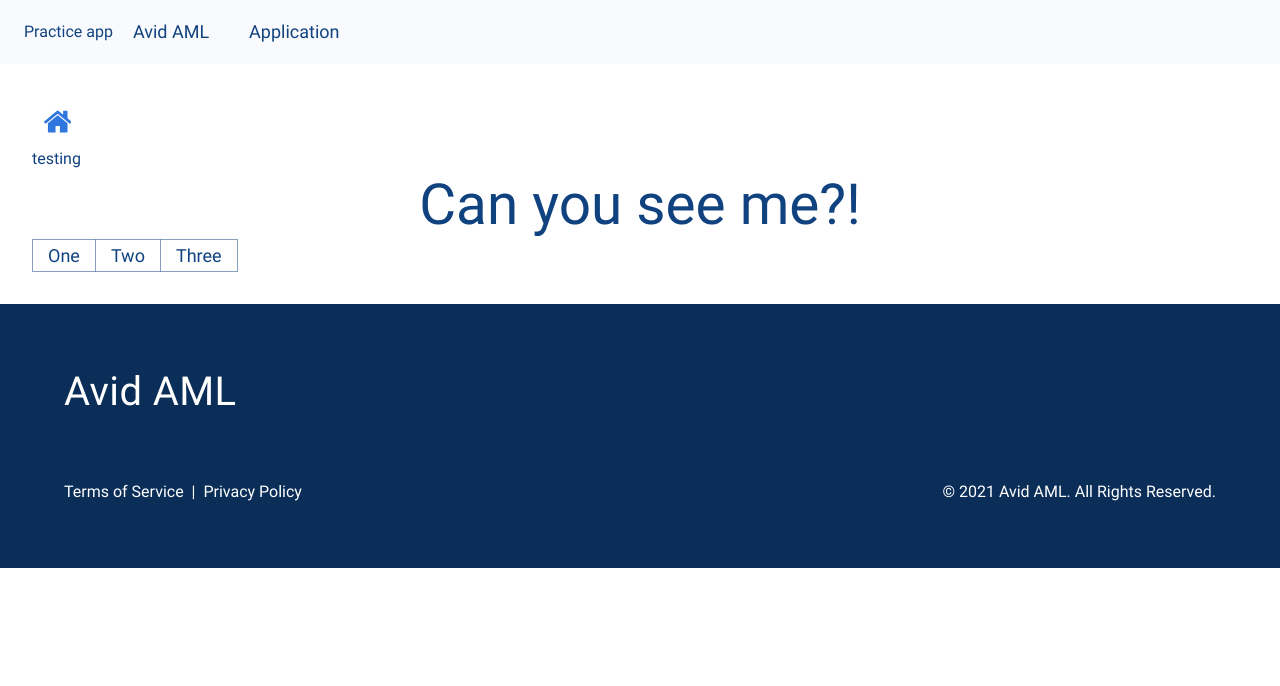
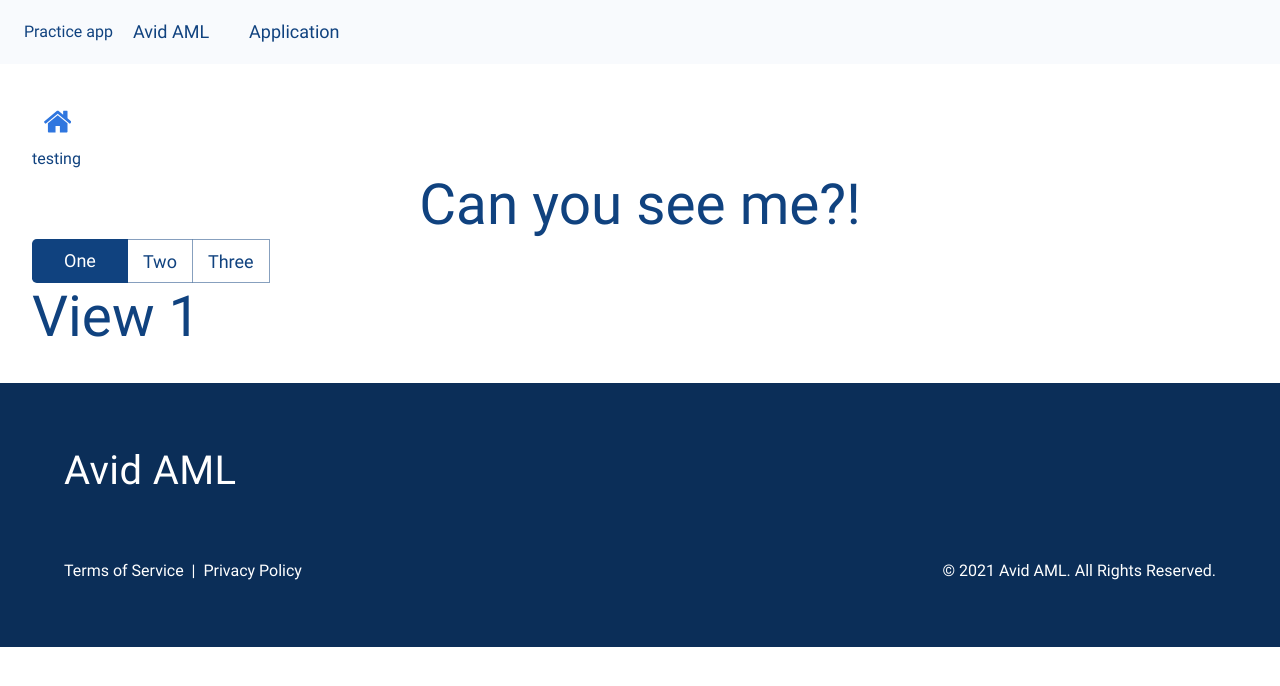
Before and after one commit to zach-mitch/practice-app, a React (Create React App) app: page / in a window 1280 px wide. Shown: the top 686 px of the page. Built offline with nearby package versions, Linux system fonts and the light colour scheme.

Commit message:
fixed state

```diff
--- a/src/views/Home/index.js
+++ b/src/views/Home/index.js
@@ -54,17 +54,20 @@ const Business = () => {
                 </Typography>
                 <Card Heading1="Can you see me?!" />
                 <ButtonGroup color="primary" aria-label="outlined primary button group">
-                    <Button onClick={() => setView('1')}>One</Button>
-                    <Button onClick={() => setView('2')}>Two</Button>
-                    <Button onClick={() => setView('3')}>Three</Button>
+                    <Button variant={more === '1' ? 'contained' : ''}
+                        color={more === '1' ? 'primary' : ''} onClick={() => setMore('1')}>One</Button>
+                    <Button variant={more === '2' ? 'contained' : ''}
+                        color={more === '2' ? 'primary' : ''} onClick={() => setMore('2')}>Two</Button>
+                    <Button variant={more === '3' ? 'contained' : ''}
+                        color={more === '3' ? 'primary' : ''} onClick={() => setMore('3')}>Three</Button>
                 </ButtonGroup>
-                {view === ('1') &&
+                {more === ('1') &&
                     <Typography variant="h1">View 1</Typography>
                 }
-                {view === ('2') &&
+                {more === ('2') &&
                     <Typography variant="h1">View 2</Typography>
                 }
-                {view === ('3') &&
+                {more === ('3') &&
                     <Typography variant="h1">View 3</Typography>
                 }
             </Box>
```
